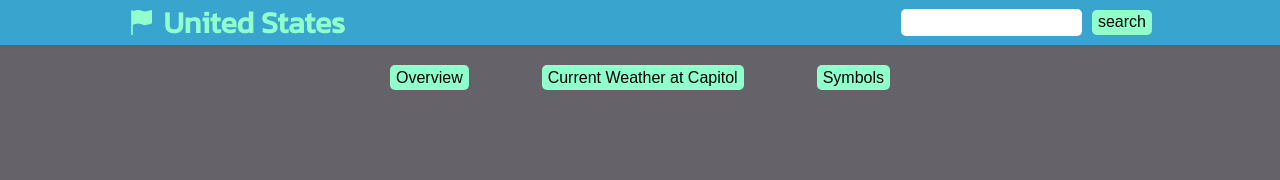
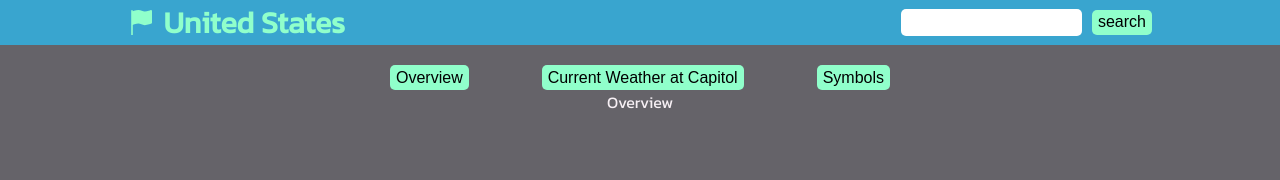
Before and after one commit to Lerwa30/react-weather-app, a React (Create React App) app: page / in a window 1280 px wide. Shown: the top 180 px of the page. Built offline with nearby package versions, Linux system fonts and the light colour scheme.

Commit message:
created views for symbols, weather, and overview

```diff
--- a/src/Components/MainDisplay.js
+++ b/src/Components/MainDisplay.js
@@ -1,4 +1,8 @@
 import React, { useState } from "react";
+
+import Overview from "./Overview";
+import Symbols from "./Symbols";
+import Weather from "./Weather";
 
 const MainDisplay = () => {
     const [view, setView] = useState("Overview");
@@ -11,6 +15,9 @@ const MainDisplay = () => {
                 </button>
                 <button onClick={() => setView("Symbols")}>Symbols</button>
             </div>
+            {view === "Overview" && <Overview />}
+            {view === "Symbols" && <Symbols />}
+            {view === "Weather" && <Weather />}
         </div>
     );
 };
--- /dev/null
+++ b/src/Components/Overview.js
@@ -0,0 +1,7 @@
+import React from "react";
+
+const Overview = () => {
+    return <div>Overview</div>
+};
+
+export default Overview;
--- /dev/null
+++ b/src/Components/Symbols.js
@@ -0,0 +1,7 @@
+import React from "react";
+
+const Symbols = () => {
+    return <div>Symbols</div>
+};
+
+export default Symbols;
```
